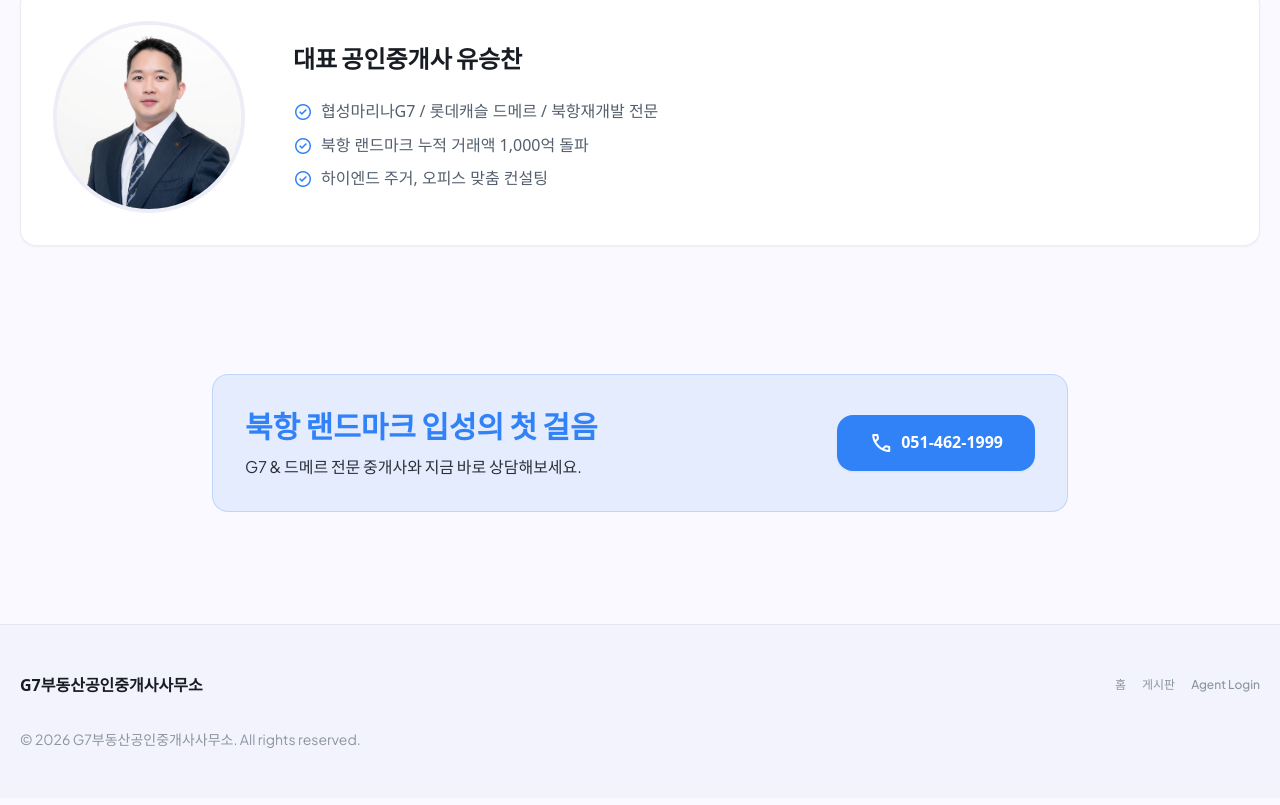
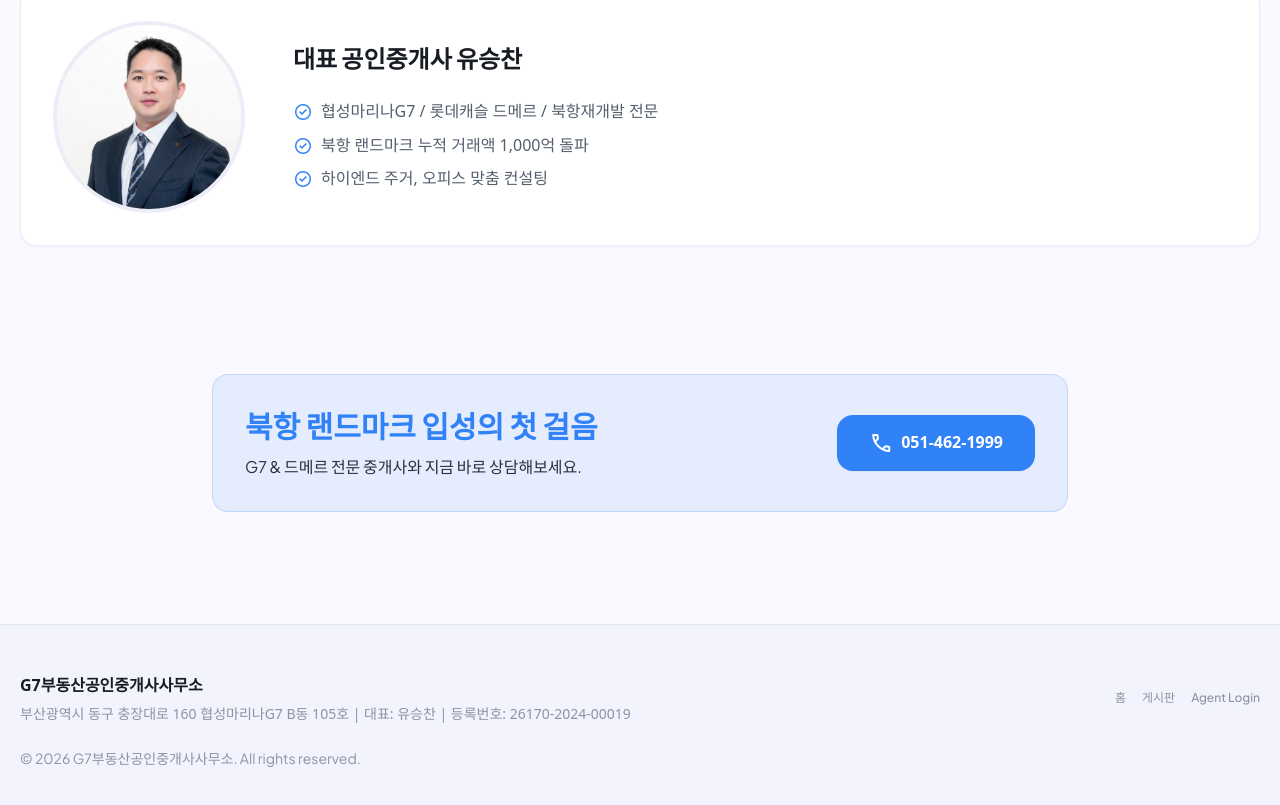
Before and after one commit to mnmugic-gif/landing, a plain HTML site: page index.html in a window 1280 px wide. Shown: the part 2799-3604 px from the top of the page. Drawn offline with nearby package versions, Linux system fonts and the light colour scheme.

Commit message:
style: add detailed agency info (address, representative, reg number) to footers

```diff
--- a/index.html
+++ b/index.html
@@ -321,14 +321,17 @@ try{
 
 <footer class="w-full px-edge-margin py-xl flex flex-col gap-sm bg-surface-container-low dark:bg-on-background border-t border-outline-variant/30">
 <div class="flex flex-col md:flex-row justify-between items-start md:items-center gap-md">
-<span class="font-bold text-on-surface">G7부동산공인중개사사무소</span>
+<div class="flex flex-col gap-1">
+<span class="font-bold text-on-surface text-body-md">G7부동산공인중개사사무소</span>
+<p class="text-body-sm text-muted">부산광역시 동구 충장대로 160 협성마리나G7 B동 105호 | 대표: 유승찬 | 등록번호: 26170-2024-00019</p>
+</div>
 <div class="flex gap-4">
 <a class="text-label-sm font-label-sm text-muted hover:text-[#3182f6]" href="index.html">홈</a>
 <a class="text-label-sm font-label-sm text-muted hover:text-[#3182f6]" href="news.html">게시판</a>
 <a id="agent-login-btn" class="text-label-sm font-label-sm text-muted hover:text-[#3182f6]" href="admin.html">Agent Login</a>
 </div>
 </div>
-<div class="text-body-sm font-body-sm text-muted mt-4">
+<div class="text-body-sm font-body-sm text-muted mt-2">
             © 2026 G7부동산공인중개사사무소. All rights reserved.
         </div>
 </footer>
```
Also changed, not shown: admin.html (+3 -0 lines), news-detail.html (+3 -0 lines), news-write.html (+3 -0 lines), news.html (+3 -0 lines).
